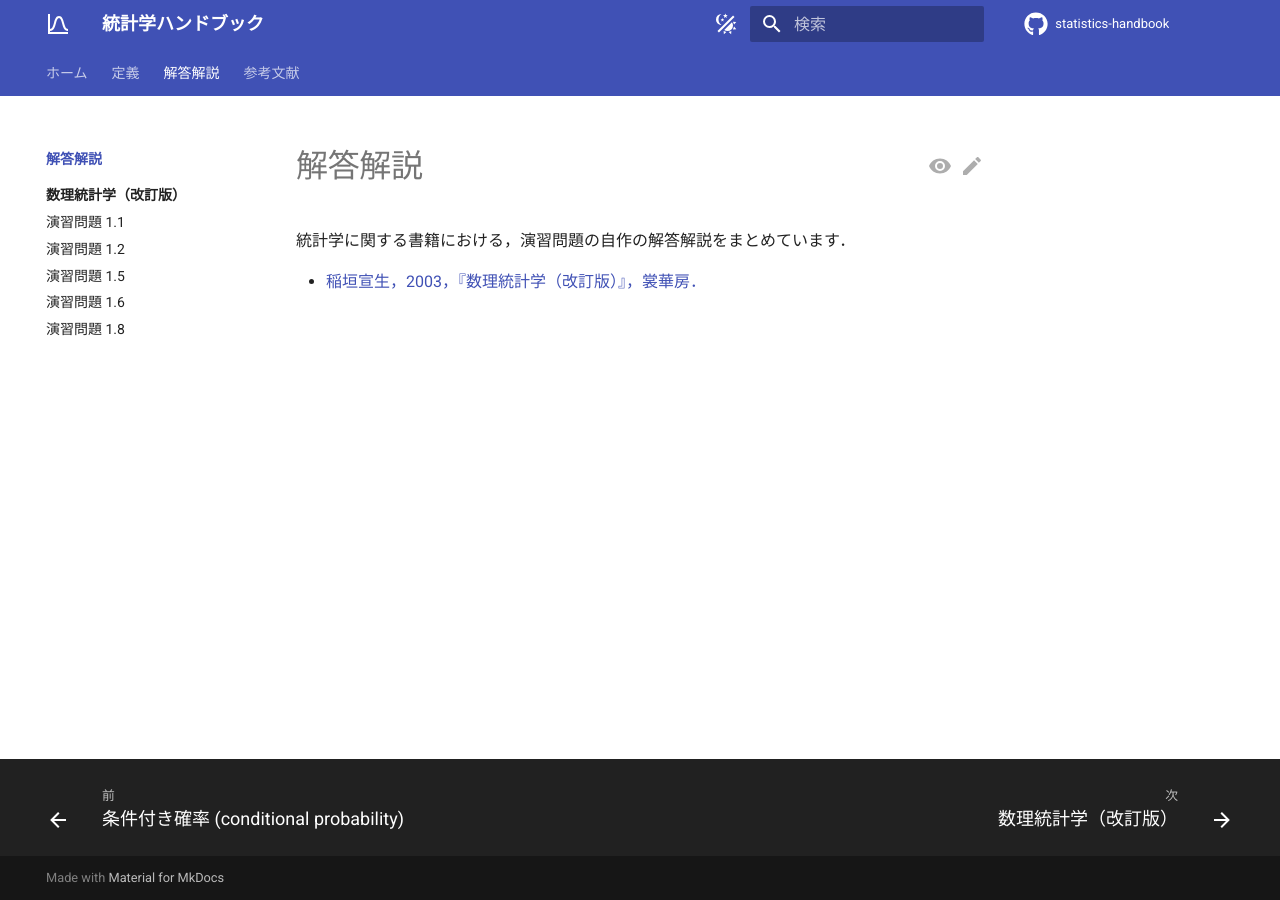
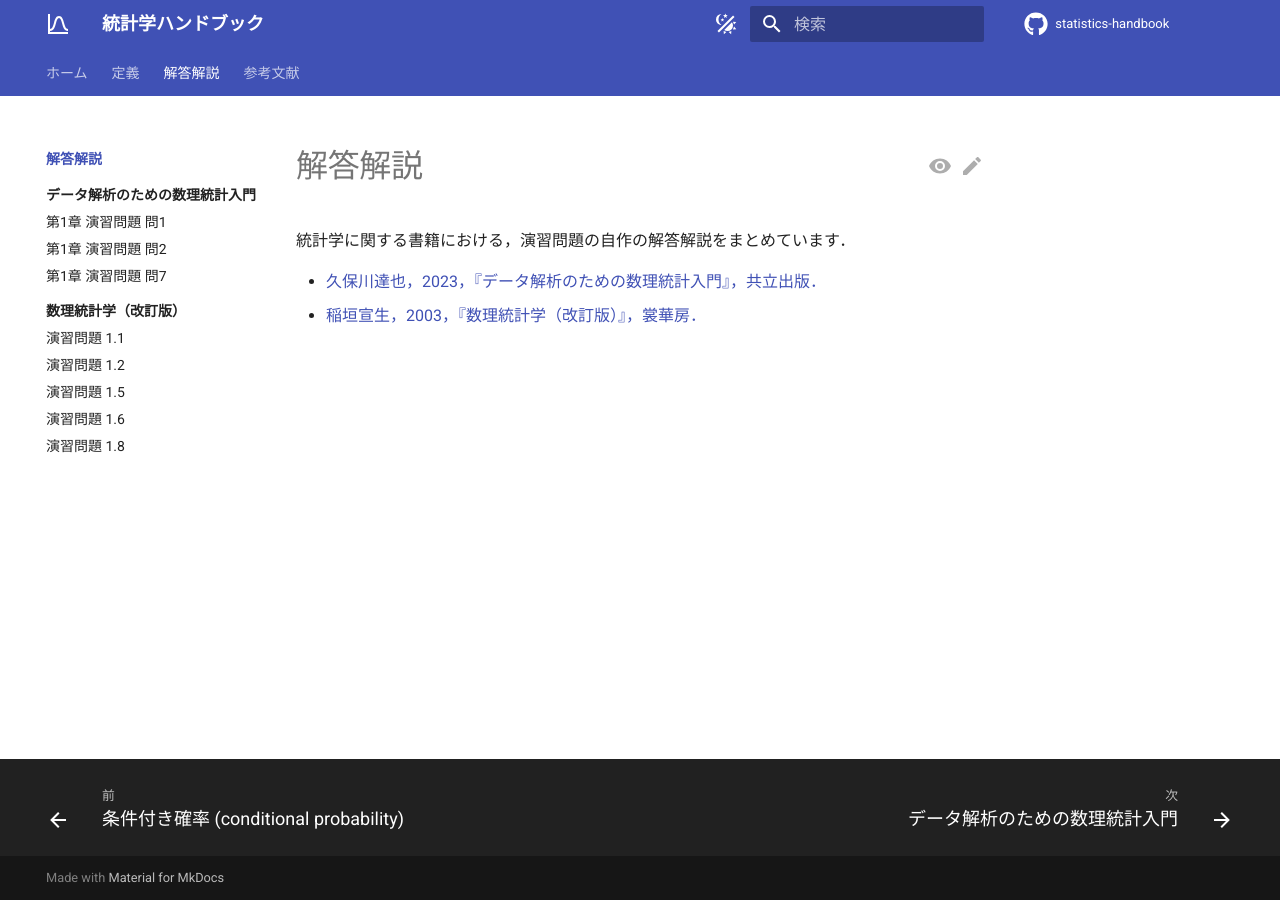
Before and after one commit to pg-endokenta/statistics-handbook, an MkDocs documentation site: the page built from docs/answers/index.md, in a window 1280 px wide. Built offline with MkDocs 1.6.1 and Material for MkDocs 9.7.7, drawn with Linux system fonts in a browser that asks for light colours; comment, search, counter and statistics services are not loaded.

Commit message:
3問追加

```diff
--- /dev/null
+++ b/docs/answers/9784320115514/01-02.md
@@ -0,0 +1,5 @@
+# 第1章 演習問題 問2
+
+正しくない．
+
+仮に正しいとすると，4回の週末のどこかで雨が降る確率が，$(25 + 25) \times 4 = 200$ となり， $100\%$をこえため，確率として不適切．
--- a/docs/answers/index.md
+++ b/docs/answers/index.md
@@ -3,4 +3,5 @@
 
 統計学に関する書籍における，演習問題の自作の解答解説をまとめています．
 
+- [久保川達也，2023，『データ解析のための数理統計入門』，共立出版．](./9784320115514/)
 - [稲垣宣生，2003，『数理統計学（改訂版）』，裳華房．](./9784785314118/index.md)
--- a/docs/bibliography.md
+++ b/docs/bibliography.md
@@ -2,5 +2,6 @@
 
 このサイトを作成するにあたり，以下の文献を参考にしました．
 
+- [久保川達也，2017，『現代数理統計学の基礎』，共立出版．](https://www.kyoritsu-pub.co.jp/book/b10003681.html){:target="_blank"}
+- [久保川達也，2023，『データ解析のための数理統計入門』，共立出版．](https://www.kyoritsu-pub.co.jp/book/b10033628.html){:target="_blank"}
 - [稲垣宣生，2003，『数理統計学（改訂版）』，裳華房．](https://www.shokabo.co.jp/mybooks/ISBN978-4-7853-1411-8.htm){:target="_blank"}
-- [久保川達也，2017，『現代数理統計学の基礎』，共立出版．](https://www.kyoritsu-pub.co.jp/book/b10003681.html){:target="_blank"}
--- a/mkdocs.yml
+++ b/mkdocs.yml
@@ -57,6 +57,11 @@
     - definitions/conditional-probability.md
   - 解答解説:
     - answers/index.md
+    - "データ解析のための数理統計入門":
+      - answers/9784320115514/index.md
+      - answers/9784320115514/01-01.md
+      - answers/9784320115514/01-02.md
+      - answers/9784320115514/01-07.md
     - "数理統計学（改訂版）":
       - answers/9784785314118/index.md
       - answers/9784785314118/01-01.md
```
Also changed, not shown: docs/answers/9784320115514/01-01.md (added, +49 -0 lines), docs/answers/9784320115514/01-04.md (added, +22 -0 lines), docs/answers/9784320115514/01-07.md (added, +25 -0 lines), docs/answers/9784320115514/index.md (added, +19 -0 lines), docs/answers/9784785314118/index.md (+3 -1 lines).
